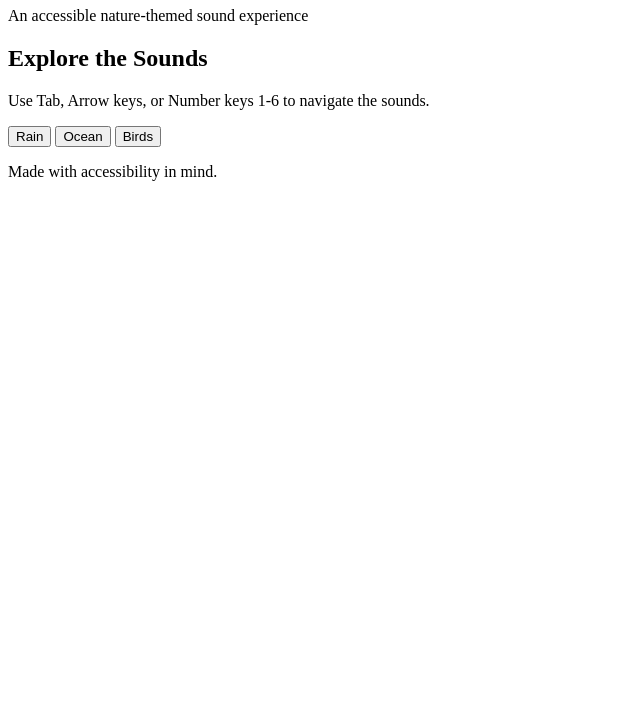
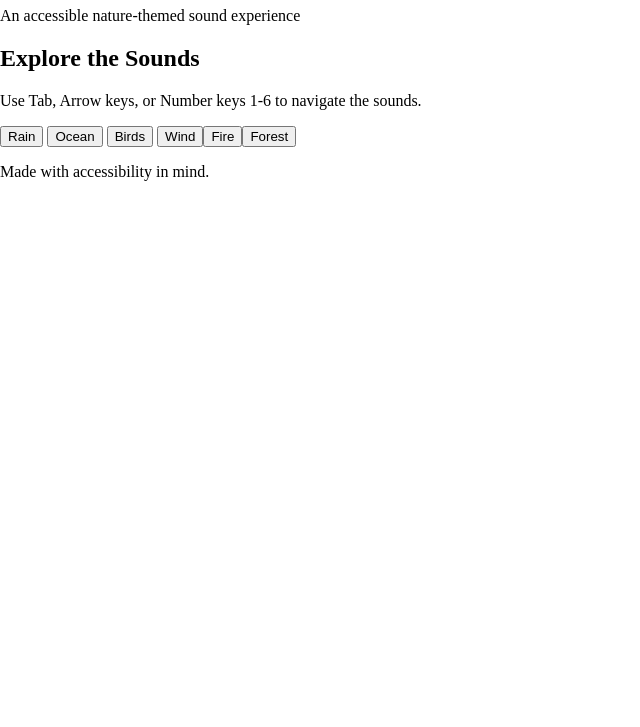
Before and after one commit to MorenoSamantha-FS/LittleSoundGarden, a plain HTML site: page index.html in a window 1280 px wide. Shown: the part 73-800 px from the top of the page, without its empty margins (0-640 px from the left). Drawn offline with Linux system fonts and the light colour scheme.

Commit message:
Troubleshooting buttons not appearing. Fixed filepaths and file type.

```diff
--- a/index.html
+++ b/index.html
@@ -6,7 +6,7 @@
     <title>Little Sound Garden</title>
 
     <!-- Link to CSS file -->
-    <link rel="stylesheet" href="css/styles.css" />
+    <link rel="stylesheet" href="css/style.css" />
   </head>
   <body>
     <header>
@@ -35,6 +35,6 @@
     </footer>
 
     <!-- Link to JavaScript file -->
-    <script src="./js/main.js"></script>
+    <script type="module" src="./js/main.js"></script>
   </body>
 </html>
```
